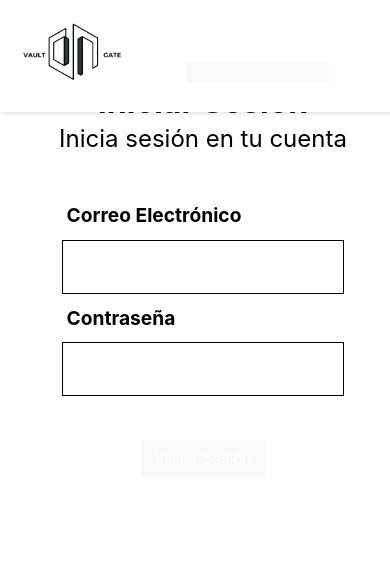
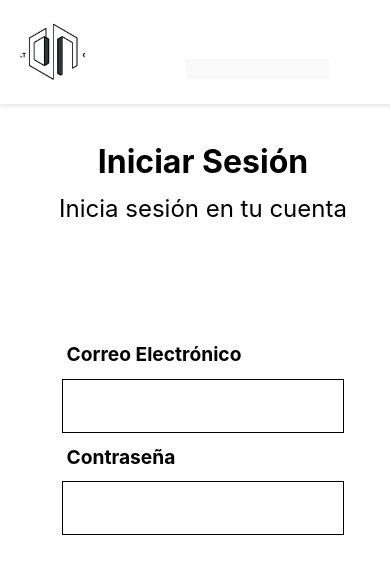
Before and after one commit to Ricky1029/integradora, a React (Vite) app: page /login in a window 390 px wide. Shown: the top 574 px of the page. Built offline with nearby package versions, Linux system fonts and the light colour scheme.

Commit message:
chore: Update button styles, adjust dashboard layout, and improve accessibility

```diff
--- a/src/Navbar.jsx
+++ b/src/Navbar.jsx
@@ -53,7 +53,7 @@ const Navbar = () => {
           </div>
           <div className="navbar__hamburger">
             <button onClick={handleToggleMenu}>
-              <i className="fas fa-bars"></i>
+              <span>Menu</span>
             </button>
             {showMenu && (
               <div className="navbar__menu">
--- a/src/Pages/Login/login.css
+++ b/src/Pages/Login/login.css
@@ -3,7 +3,8 @@
   justify-content: center;
   align-items: center;
   flex-direction: column;
-    margin-top: 7%;
+  margin-top: 7%; /* Ajuste inicial para pantallas más grandes */
+  padding-top: 60px; /* Espacio adicional para evitar que el contenido sea cubierto por la navbar */
 
   h1 {
       color: black;
@@ -12,7 +13,7 @@
 
   p {
       color: black;
-      margin-top: -20px;
+      margin-top: -10px; /* Reduce el margen negativo para evitar superposiciones */
       font-size: 1.5rem; /* Ajusta el tamaño de fuente para que se adapte a pantallas más pequeñas */
   }
 
@@ -28,10 +29,14 @@
 
       @media (max-width: 768px) {
           max-width: 300px; /* Ajusta el ancho máximo para pantallas más pequeñas */
+          padding-top: 50px; /* Ajusta el padding superior en pantallas más pequeñas */
+          margin-top: 10%; /* Aumenta el margen superior en pantallas más pequeñas */
       }
 
       @media (max-width: 480px) {
           max-width: 250px; /* Ajusta el ancho máximo para pantallas muy pequeñas */
+          padding-top: 40px; /* Ajusta el padding superior en pantallas más pequeñas */
+          margin-top: 15%; /* Aumenta el margen superior en pantallas muy pequeñas */
       }
 
       label {
--- a/src/index.css
+++ b/src/index.css
@@ -29,6 +29,7 @@ body {
   min-width: 100%;
   min-height: 100vh;
   background-color: var(--color-fondo);
+  overflow-x: hidden;
 }
 
 .navbar {
@@ -58,6 +59,10 @@ body {
     text-decoration: none;
     margin: 0 10px;
     margin-right: 30px;
+    display: flex;
+    flex-direction: row;
+    align-items: center;
+
   }
 }
 
```
Lines whose indentation alone changed are shown as unchanged.
